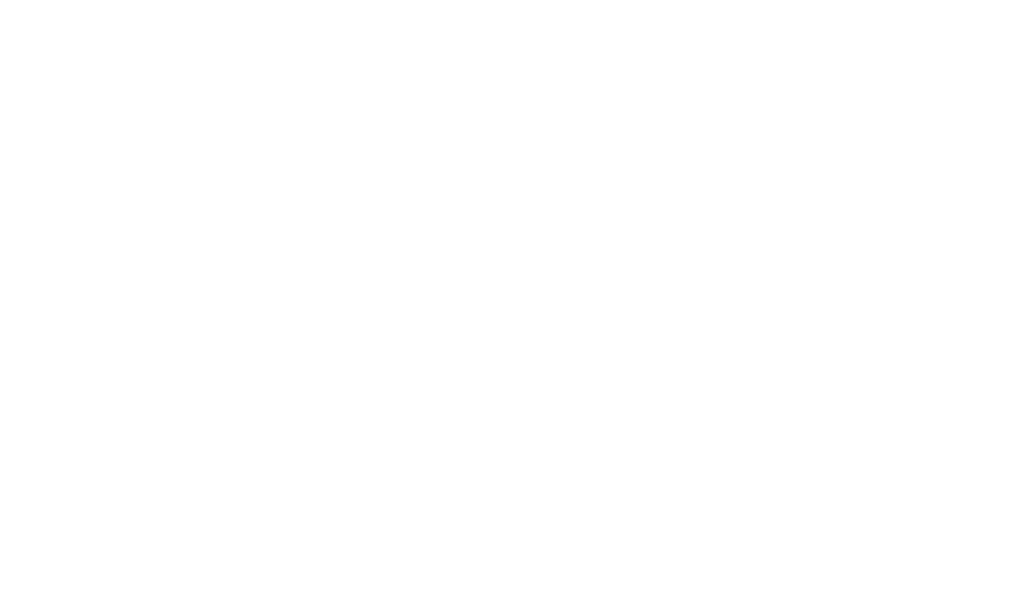
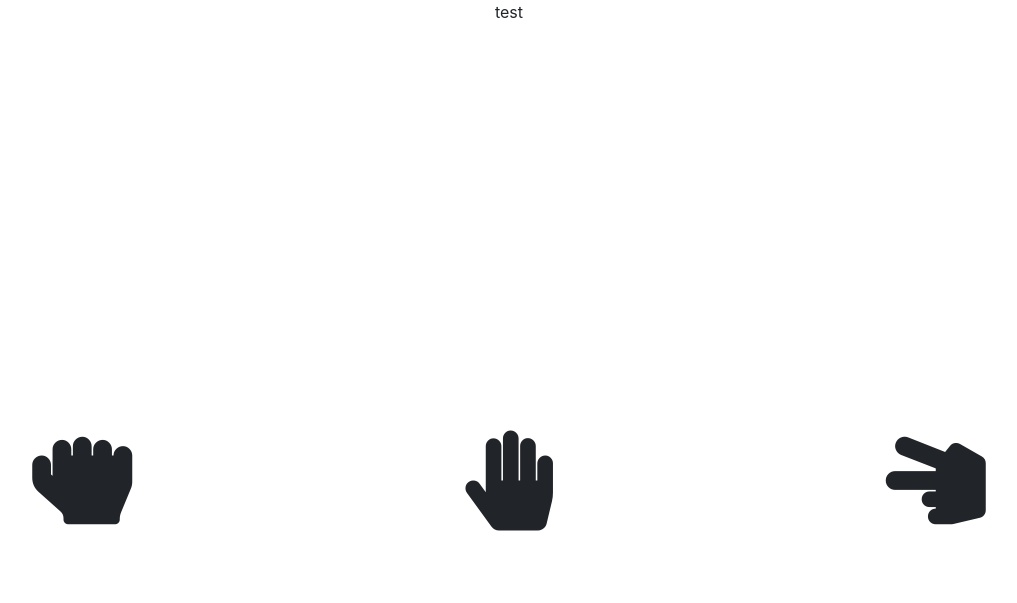
Before and after one commit to cooperbrislain/RPS-Multiplayer, a plain HTML site: page index.html in a window 1280 px wide. Shown: the whole page, without its empty margins (131-1148 px from the left). Drawn offline with nearby package versions, Linux system fonts and the light colour scheme.

Commit message:
more layout

```diff
--- a/assets/css/style.css
+++ b/assets/css/style.css
@@ -0,0 +1,3 @@
+.btn-rock, .btn-paper, .btn-scissors {
+    font-size: 100px;
+}
--- a/index.html
+++ b/index.html
@@ -7,31 +7,31 @@
 <link rel="stylesheet" href="https://cdnjs.cloudflare.com/ajax/libs/twitter-bootstrap/4.3.1/css/bootstrap.min.css">
 <link rel="stylesheet" href="https://cdnjs.cloudflare.com/ajax/libs/font-awesome/5.10.0-11/css/all.min.css">
 <link rel="stylesheet" href="./assets/css/style.css">
-<title>Title</title>
+<title>Rock Paper Scissors, Multiplayer</title>
 </head>
 <body>
 
-    <div class="container-fluid">
-        <div class="row">
-            <div class="col-md-12">
-
+    <div class="container-fluid justify-content-center vh-100">
+        <div class="row h-50">
+           <div class="col-sm-12 text-center ">
+                test
+           </div>
+        </div>
+        <div class="row h-25">
+            <div class="col-sm-4 text-center">
+                <button class="btn btn-large btn-rock"><i class="fas fa-hand-rock"></i></button>
+            </div>
+            <div class="col-sm-4 text-center">
+                <button class="btn btn-large btn-paper"><i class="fas fa-hand-paper"></i></button>
+            </div>
+            <div class="col-sm-4 text-center">
+                <button class="btn btn-large btn-scissors"><i class="fas fa-hand-scissors"></i></button>
             </div>
         </div>
-        <div class="row">
-            <div class="col-md-4">
-                <button class="btn btn-large btn-rock"></button>
-            </div>
-            <div class="col-md-4">
-                <button class="btn btn-large btn-paper"></button>
-            </div>
-            <div class="col-md-4">
-                <button class="btn btn-large btn-scissors"></button>
-            </div>
+        <div class="row h-25">
+
         </div>
     </div>
-    <footer>
-
-    </footer>
 <script src="https://cdnjs.cloudflare.com/ajax/libs/jquery/3.4.1/jquery.min.js"></script>
 <script src="https://cdnjs.cloudflare.com/ajax/libs/popper.js/1.15.0/umd/popper.min.js"></script>
 <script src="https://cdnjs.cloudflare.com/ajax/libs/twitter-bootstrap/4.3.1/js/bootstrap.min.js"></script>
```
